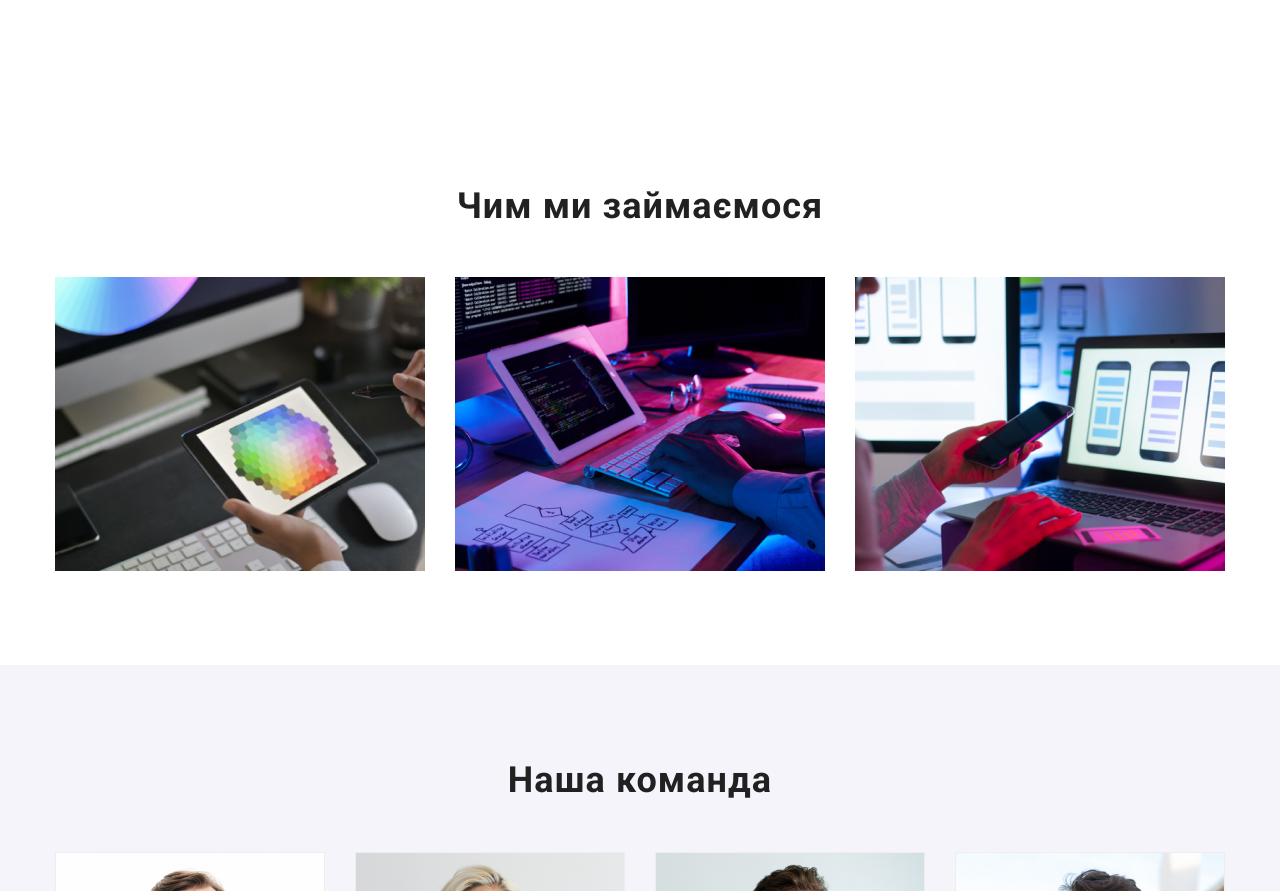
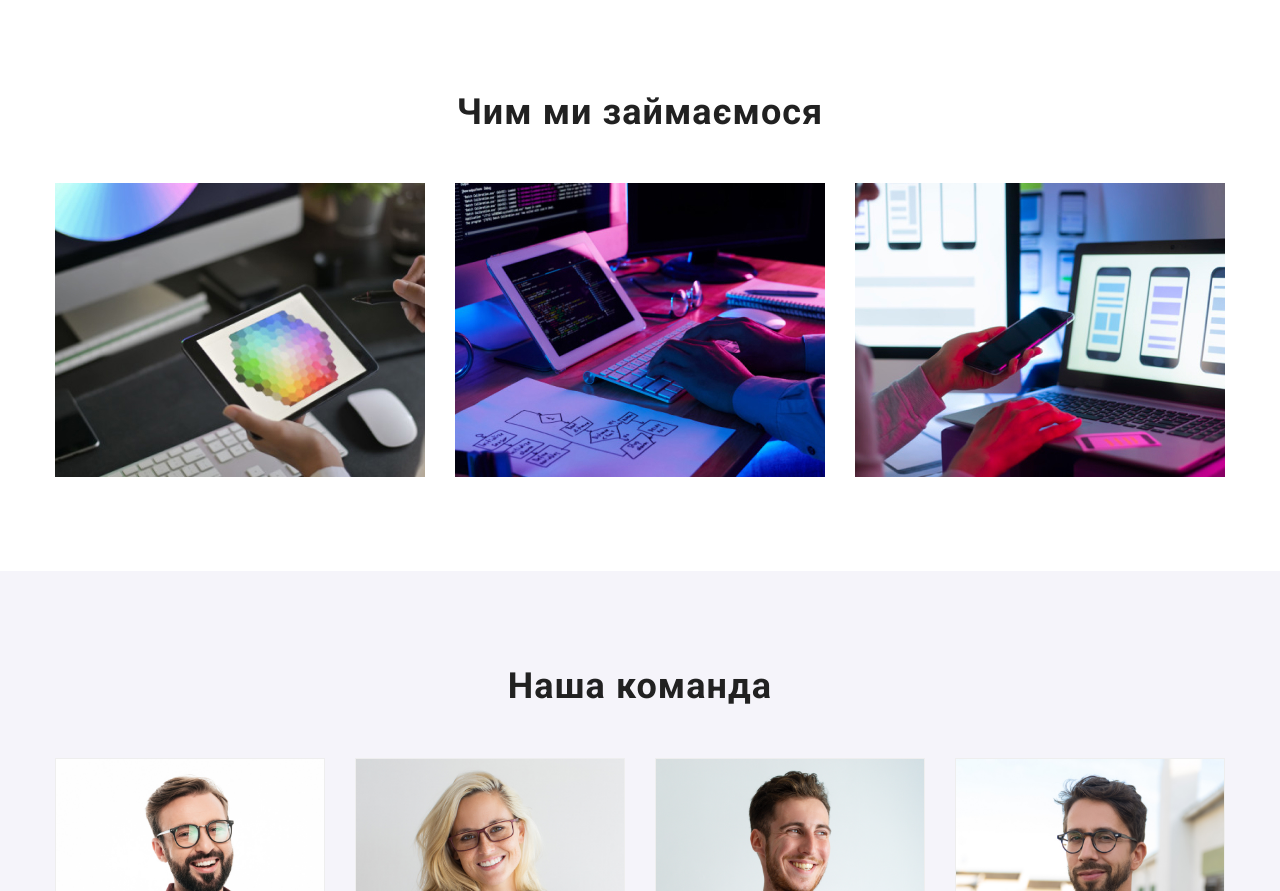
Before and after one commit to ValentynPakhniuk/goit-markup-hw-03, a plain HTML site: page index.html in a window 1280 px wide. Shown: the part 876-1767 px from the top of the page. Drawn offline with nearby package versions, Linux system fonts and the light colour scheme.

Commit message:
zeroed out padding

```diff
--- a/css/styles.css
+++ b/css/styles.css
@@ -137,6 +137,10 @@ margin-right: 93px;
 .section {
     padding-top: 94px;
     padding-bottom: 94px;
+}
+
+.development {
+    padding-top: 0;
 }
 
 .hero > .container {
```
